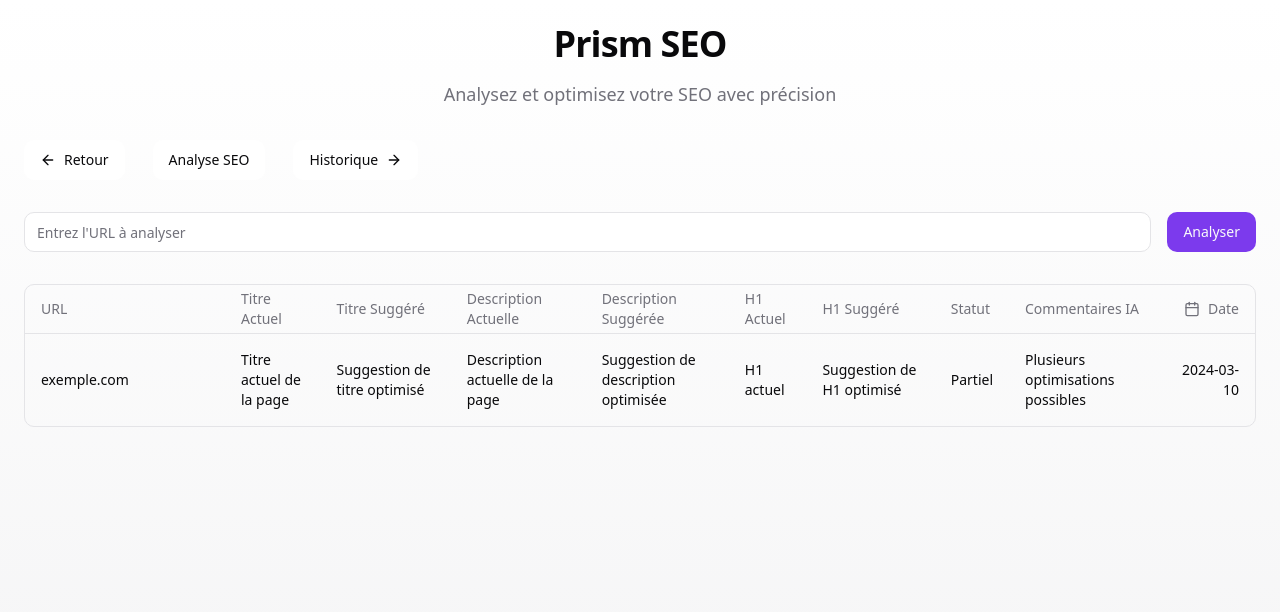
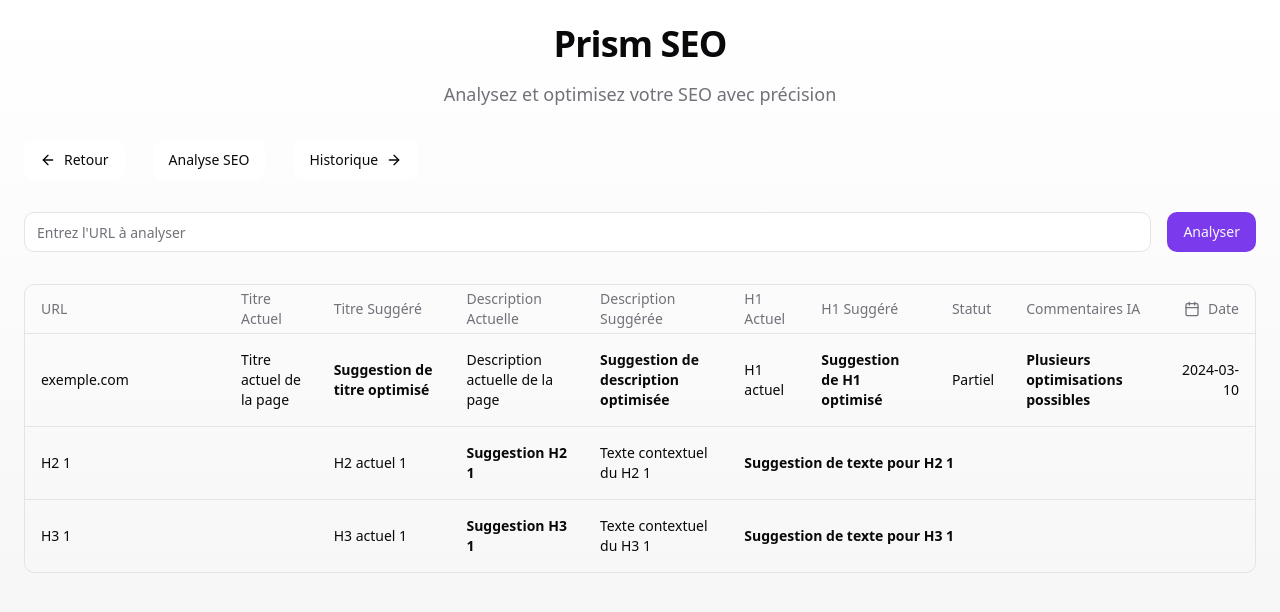
Before and after one commit to Hugonnet/seoptimiz-new, a React (Vite) app: page / in a window 1280 px wide. Shown: the top 612 px of the page. Built offline with nearby package versions, Linux system fonts and the light colour scheme.

Commit message:
Fix meta tag extraction and update SEOTable
- Addressed issues with the extraction of meta tags.
- Added all h2 and h3 tags to the SEOTable.
- Updated the SEOTable to display AI suggestions in bold.
[skip gpt_engineer]

```diff
--- a/src/components/SEOTable.tsx
+++ b/src/components/SEOTable.tsx
@@ -67,6 +67,10 @@ const mockData: SEOData[] = [
 ];
 
 export function SEOTable() {
+  const renderSuggestion = (text: string) => (
+    <span className="font-bold">{text}</span>
+  );
+
   return (
     <div className="rounded-md border">
       <Table>
@@ -91,18 +95,38 @@ export function SEOTable() {
         </TableHeader>
         <TableBody>
           {mockData.map((item) => (
+            <>
               <TableRow key={item.id}>
                 <TableCell className="font-medium">{item.url}</TableCell>
                 <TableCell>{item.currentTitle}</TableCell>
-              <TableCell>{item.suggestedTitle}</TableCell>
+                <TableCell>{renderSuggestion(item.suggestedTitle)}</TableCell>
                 <TableCell>{item.currentDescription}</TableCell>
-              <TableCell>{item.suggestedDescription}</TableCell>
+                <TableCell>{renderSuggestion(item.suggestedDescription)}</TableCell>
                 <TableCell>{item.currentH1}</TableCell>
-              <TableCell>{item.suggestedH1}</TableCell>
+                <TableCell>{renderSuggestion(item.suggestedH1)}</TableCell>
                 <TableCell>{item.optimizationStatus}</TableCell>
-              <TableCell>{item.aiComments}</TableCell>
+                <TableCell>{renderSuggestion(item.aiComments)}</TableCell>
                 <TableCell className="text-right">{item.date}</TableCell>
               </TableRow>
+              {item.h2s.map((h2, index) => (
+                <TableRow key={`h2-${index}`}>
+                  <TableCell colSpan={2} className="font-medium">H2 {index + 1}</TableCell>
+                  <TableCell>{h2.current}</TableCell>
+                  <TableCell>{renderSuggestion(h2.suggested)}</TableCell>
+                  <TableCell>{h2.contextText}</TableCell>
+                  <TableCell colSpan={5}>{renderSuggestion(h2.suggestedText)}</TableCell>
+                </TableRow>
+              ))}
+              {item.h3s.map((h3, index) => (
+                <TableRow key={`h3-${index}`}>
+                  <TableCell colSpan={2} className="font-medium">H3 {index + 1}</TableCell>
+                  <TableCell>{h3.current}</TableCell>
+                  <TableCell>{renderSuggestion(h3.suggested)}</TableCell>
+                  <TableCell>{h3.contextText}</TableCell>
+                  <TableCell colSpan={5}>{renderSuggestion(h3.suggestedText)}</TableCell>
+                </TableRow>
+              ))}
+            </>
           ))}
         </TableBody>
       </Table>
```
Lines whose indentation alone changed are shown as unchanged.
